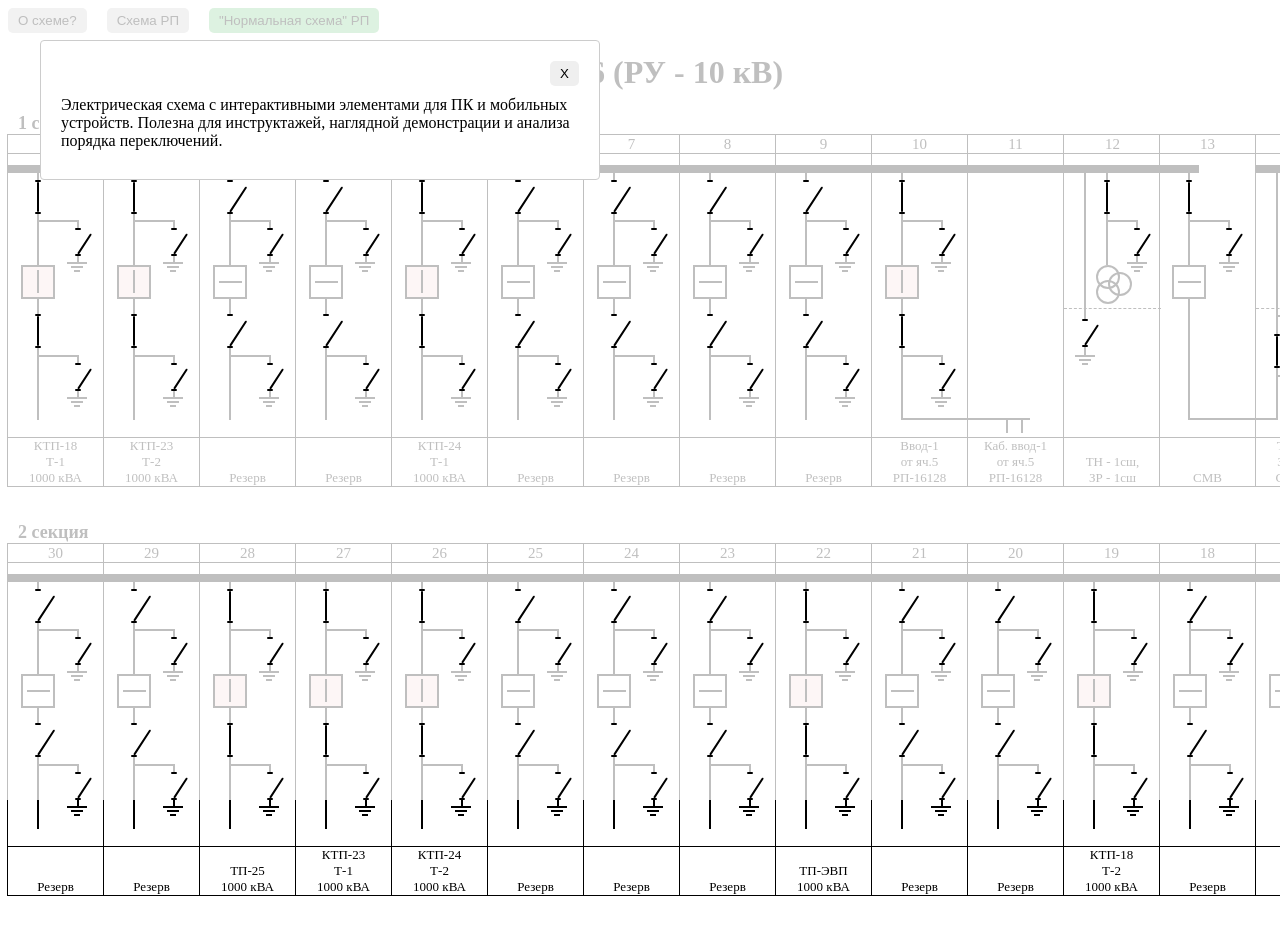
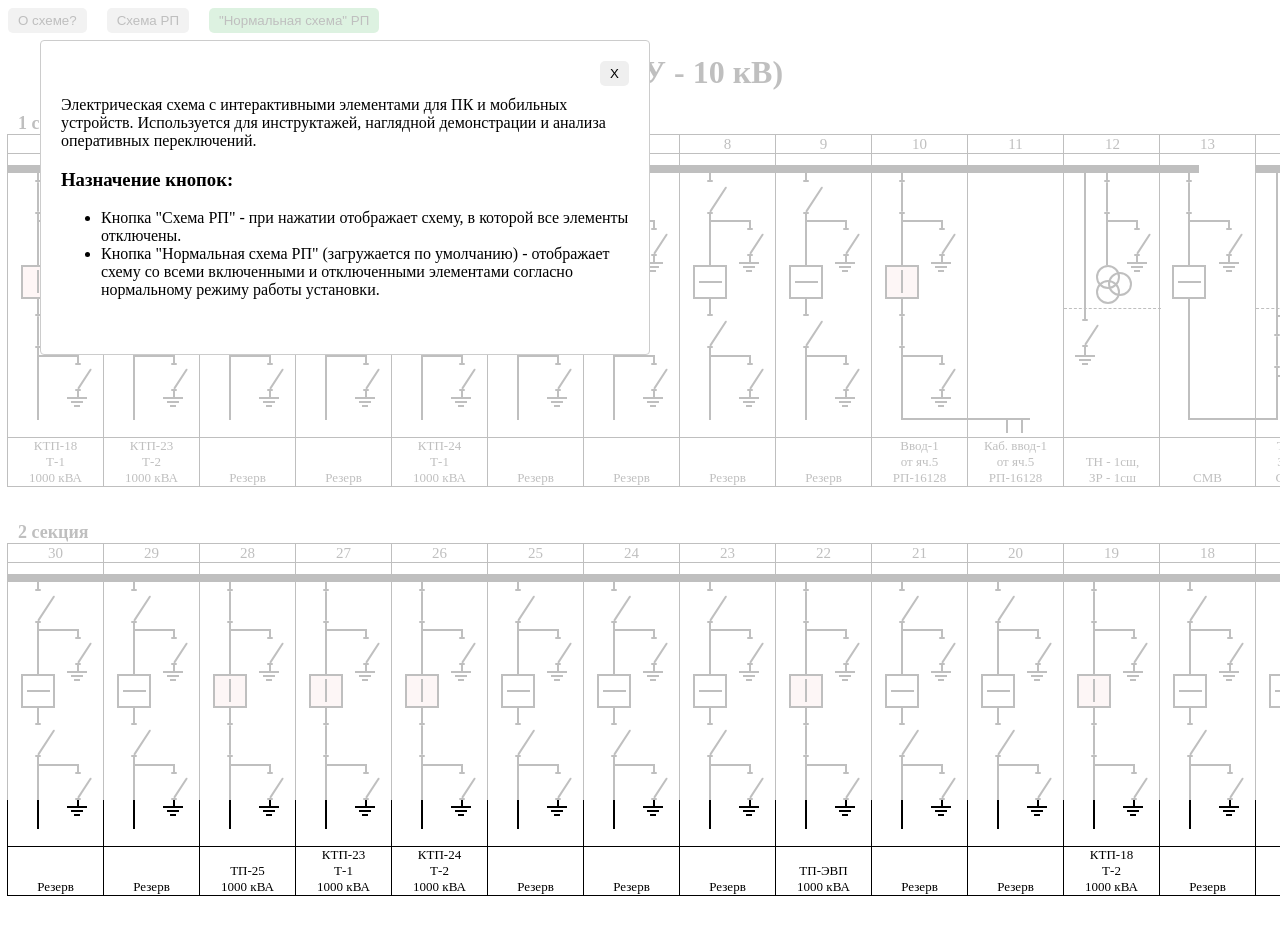
Before and after one commit to VDN74/rp6, a React (Vite) app: page / in a window 1280 px wide. Both pictures are taken after a click on the button "О схеме?". Shown: the top 932 px of the page. Built offline with nearby package versions, Linux system fonts and the light colour scheme.

Commit message:
Modal is OK

```diff
--- a/package.json
+++ b/package.json
@@ -5,7 +5,7 @@
   "homepage": "https://vdn74.github.io/rp6",
   "type": "module",
   "scripts": {
-  "dev": "vite",
+  "dev": "vite --host",
   "build": "vite build",
   "lint": "oxlint",
   "preview": "vite preview",
--- a/src/App.jsx
+++ b/src/App.jsx
@@ -79,8 +79,12 @@ const App = () => {
       display: "flex",
       flexDirection: "column",
       gap: "10px",
-      width: "560px",
-      height: "140px",
+      width: "610px",
+      height: "315px",
+      zIndex: "10",
+    },
+    overlay: {
+      zIndex: "10",
     },
   };
 
@@ -100,8 +104,21 @@ const App = () => {
           </div>
           <div>
             Электрическая схема с интерактивными элементами для ПК и мобильных
-            устройств. Полезна для инструктажей, наглядной демонстрации и
-            анализа порядка переключений.
+            устройств. Используется для инструктажей, наглядной демонстрации и
+            анализа оперативных переключений.
+            <h3>Назначение кнопок:</h3>
+            <ul>
+              <li>
+                Кнопка "Схема РП" - при нажатии отображает схему, в которой все
+                элементы отключены.
+              </li>
+              <li>
+                Кнопка "Нормальная схема РП" (загружается по
+                умолчанию) - отображает схему со всеми включенными и
+                отключенными элементами согласно нормальному режиму работы
+                установки.
+              </li>
+            </ul>
           </div>
         </Modal>
         <div className="app__buttons">
```
Also changed, not shown: 2 other files (tests, documents, lock files or other folders).
